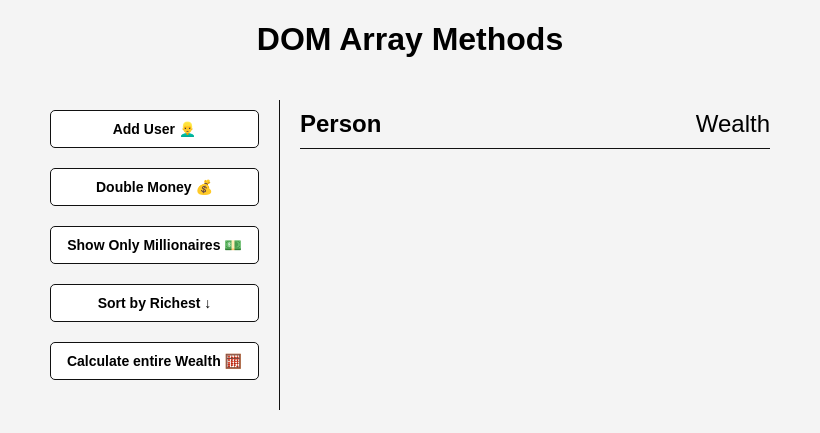
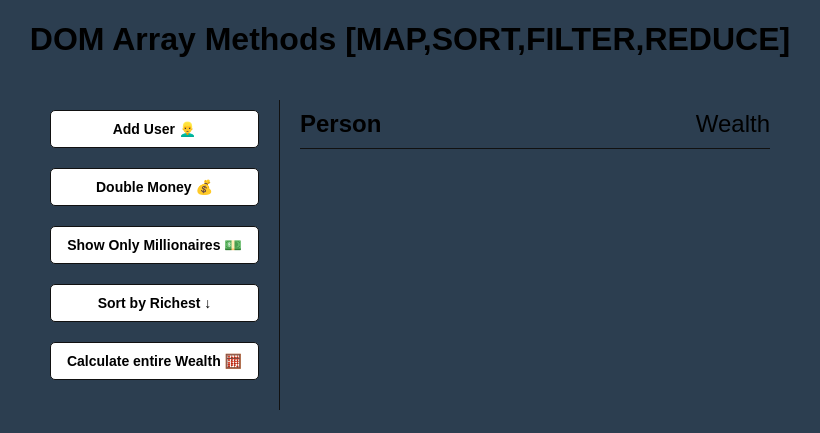
Before and after one commit to DonaldIykee/js-array-methods, a plain HTML site: page index.html in a window 1280 px wide. Shown: the whole page, without its empty margins (230-1050 px from the left). Drawn offline with Linux system fonts and the light colour scheme; no server answers.

Commit message:
Modified css and html files

```diff
--- a/index.html
+++ b/index.html
@@ -8,7 +8,7 @@
     <title>DOM Array Methods</title>
 </head>
 <body>
-    <h1>DOM Array Methods</h1>
+    <h1>DOM Array Methods [MAP,SORT,FILTER,REDUCE]</h1>
 
     <div class="container">
         <aside>
--- a/style.css
+++ b/style.css
@@ -3,7 +3,8 @@
 }
 
 body {
-  background: #f4f4f4;
+  /* background: #f4f4f4; */
+  background: #2c3e50;
   font-family: Arial, Helvetica, sans-serif;
   display: flex;
   flex-direction: column;
```
